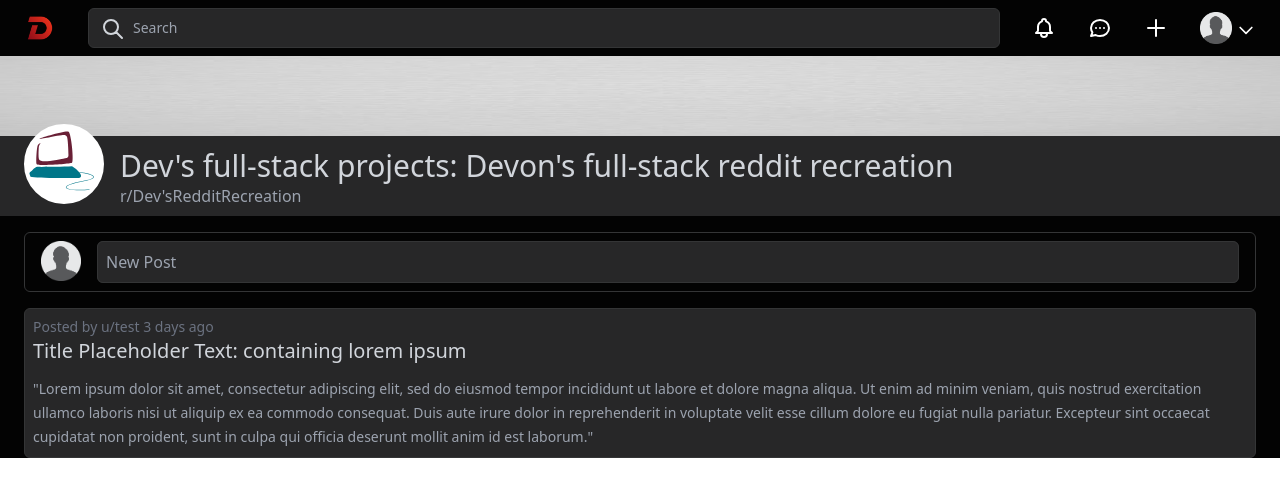
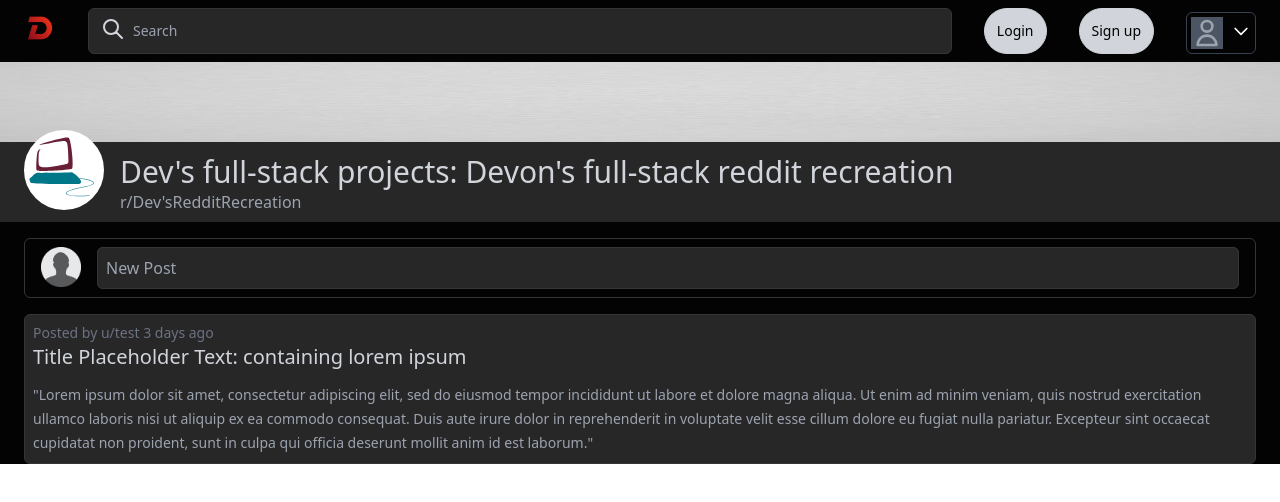
Before and after one commit to DevonRem/FullStackRedditClone, a React (Create React App) app in the folder client/: page / in a window 1280 px wide. Shown: the top 502 px of the page. Built offline with nearby package versions, Linux system fonts and the light colour scheme.

Commit message:
reworked header, using state

```diff
--- /dev/null
+++ b/client/src/Button.js
@@ -0,0 +1,10 @@
+
+function Button(props) {
+    let defaultClassnames = 'border border-gray-300 bg-gray-300 mx-4 rounded-full px-3 text-sm font-bold';
+
+    return(
+        <button {...props} className={defaultClassnames + props.className} />
+    );
+}
+
+export default Button;
--- a/client/src/Header.js
+++ b/client/src/Header.js
@@ -1,26 +1,48 @@
 import './style.css';
 import Logo from './Dlogo.png';
 import Avatar from './defaultAvatar.png';
-import {BellIcon, ChatIcon, ChevronDownIcon, PlusIcon, SearchIcon}from '@heroicons/react/outline';
+import Button from './Button.js';
+import {BellIcon, ChatIcon, ChevronDownIcon, PlusIcon, SearchIcon, UserIcon, LoginIcon}from '@heroicons/react/outline';
+import { useState } from 'react';
+
 
 function Header() {
+    const [userDropdownHidden, setUserDropdownHidden] = useState('hidden');
+    function toggleUserDropdown() {
+      if (userDropdownHidden === 'hidden') {
+        setUserDropdownHidden('block');
+      }
+      else {
+        setUserDropdownHidden('hidden');
+      }
+    }
+
     return (
         <header className=" w-full bg-redditDark p-2">
-        <div className='mx-4 flex'>
+        <div className='mx-4 flex relative'>
           <img src={Logo} alt="" className='w-8 h-8 mr-4 mt-1'/>
           <form action='' className='bg-redditDark-brighter p-1 px-3 flex rounded-md border border-redditBorder mx-4 flex-grow'>
           <SearchIcon className="text-gray-300 h-6 w-6 mt-1"/>
           <input type='text' className='bg-redditDark-brighter text-sm p-1 pl-2 pr-0 block focus: outline-none text-white' placeholder='Search'></input>
         </form>
 
+        {/*
         <button className='px-2 py-1'><BellIcon className='text-white w-6 h-6 m-1 mx-2' /></button>
         <button className='px-2 py-1'><ChatIcon className='text-white w-6 h-6 m-1 mx-2' /></button>
         <button className='px-2 py-1'><PlusIcon className='text-white w-6 h-6 m-1 mx-2' /></button>
+    */}
 
-        <button className='mt-1 flex rounded-md ml-4'>
-          <img src={Avatar} alt="" className='block w-8 h-8'></img>
-          <ChevronDownIcon className=' text-white w-5 h-5 ml-1 mt-2'/>
+        <Button className='mx-3'>Login</Button>
+        <Button className='mx-3'>Sign up</Button>
+
+        <button className='mt-1 flex rounded-md ml-4 border border-gray-700' onClick={() => toggleUserDropdown()}>
+          {/*<img src={Avatar} alt="" className='block w-8 h-8'></img>*/}
+          <UserIcon className='bg-gray-600 w-8 h-8 text-gray-400 m-1'></UserIcon>
+          <ChevronDownIcon className=' text-white w-5 h-5 m-1 mt-2'/>
         </button>
+        <div className={'absolute right-0 top-8 bg-redditDark border border-gray-700 z-10 rounded-md text-gray-300 overflow-hidden ' + userDropdownHidden}>
+          <button className='block flex w-50 py-2 px-3 hover:bg-gray-300 hover:text-black'><LoginIcon className='w-6 h-6 mr-2'/>Login / Sign up</button>
+        </div>
         </div>
 
       </header>
```
